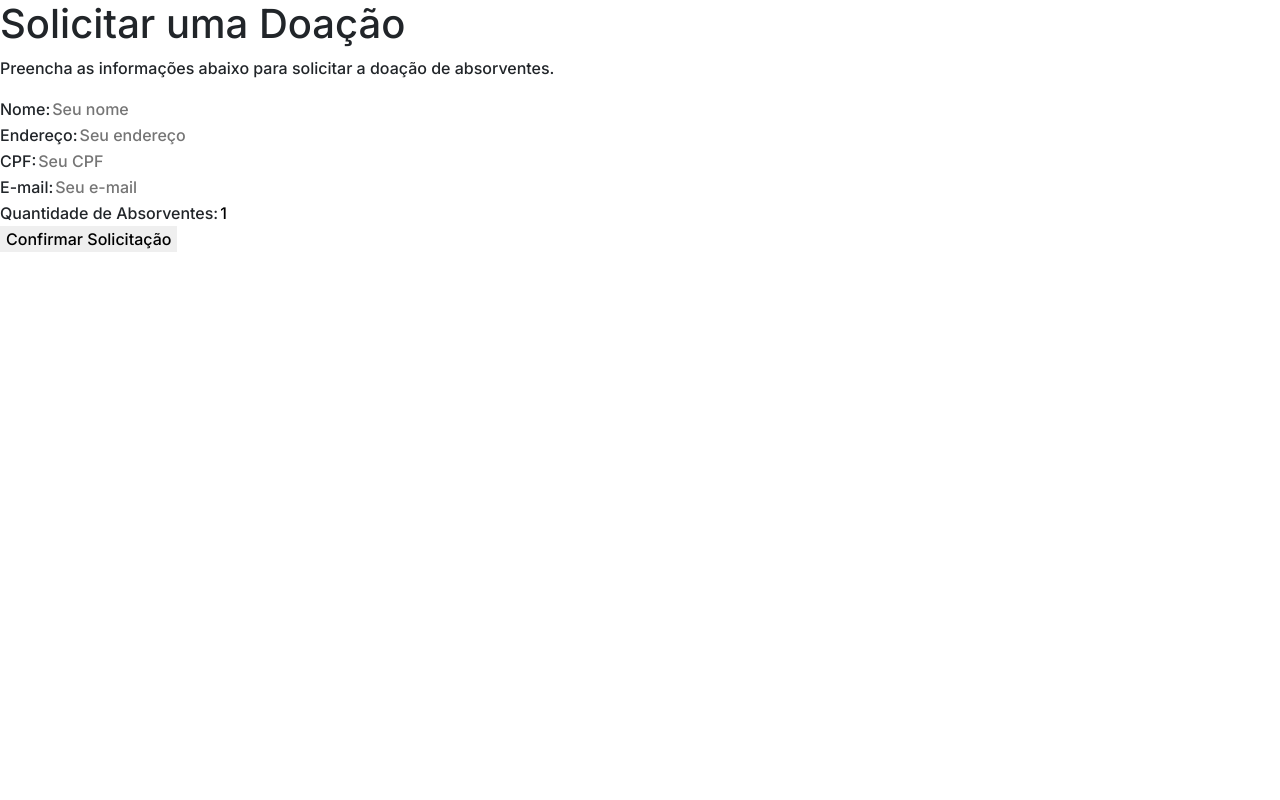
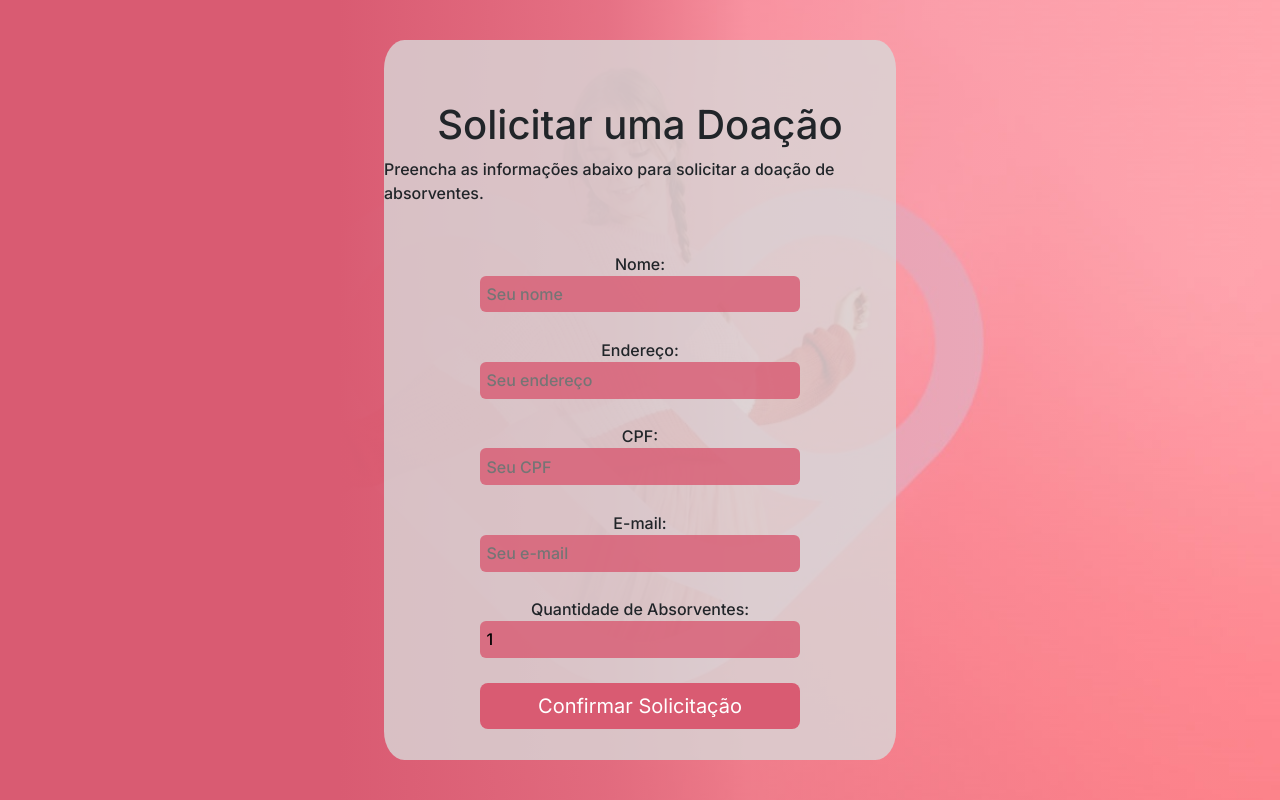
Before and after one commit to duduvf11/Certificadora-Identitaria, a React (Vite) app in the folder frontend/certficadora-identitaria/: page /request in a window 1280 px wide. Built offline with nearby package versions, Linux system fonts and the light colour scheme.

Commit message:
estilização da solicitação de absorventes feita

```diff
--- a/frontend/certficadora-identitaria/src/components/home/home.css
+++ b/frontend/certficadora-identitaria/src/components/home/home.css
@@ -32,7 +32,7 @@
     border: none;
     margin: 2%;
     height: 30%;
-    width: 100%;
+    width: 120%;
     box-shadow: 0px 4px 20px 0px #00000040;
 
     font-size: 36px;
--- a/frontend/certficadora-identitaria/src/components/request/Request.jsx
+++ b/frontend/certficadora-identitaria/src/components/request/Request.jsx
@@ -1,5 +1,7 @@
-import React, { useState } from 'react';
+import { useState } from 'react';
 import './request.css';
+
+import Button from 'react-bootstrap/esm/Button';
 
 const Request = () => {
   const [name, setName] = useState('');
@@ -16,11 +18,13 @@ const Request = () => {
   };
 
   return (
-    <div className="request-container">
+    <div className='background'>
+      <div className="request_container">
+        <div></div>
         <h1>Solicitar uma Doação</h1>
         <p>Preencha as informações abaixo para solicitar a doação de absorventes.</p>
 
-      <form onSubmit={handleSubmit}>
+        <form className='request_form' onSubmit={handleSubmit}>
           <div>
             <label htmlFor="name">Nome:</label>
             <input
@@ -81,8 +85,11 @@ const Request = () => {
             />
           </div>
 
-        <button type="submit">Confirmar Solicitação</button>
+          <Button className="donation_button" variant="secondary" size="lg" type="submit">
+                Confirmar Solicitação
+          </Button>
         </form>
+      </div>
     </div>
   );
 };
--- a/frontend/certficadora-identitaria/src/components/request/request.css
+++ b/frontend/certficadora-identitaria/src/components/request/request.css
@@ -0,0 +1,27 @@
+.request_container{
+    display: flex;
+    flex-direction: column;
+    align-items: center;
+    justify-content: center;
+    background-color: rgba(217, 217, 217, 0.8);
+    border-radius: 4%;
+    width: 40vw; /* 100% da largura da viewport */
+    height: 90vh; /* 100% da altura da viewport */
+}
+
+.request_container Button{
+    margin: 0%;
+}
+
+.request_form div{
+    display: flex;
+    flex-direction: column;
+    justify-content: center;
+    margin: 0% 0% 8% 0%;
+}
+
+.request_form input{
+    background-color: rgba(217, 91, 114, 0.8);
+    padding: 2%;
+    border-radius: 6px;
+}
```
Lines whose indentation alone changed are shown as unchanged.
